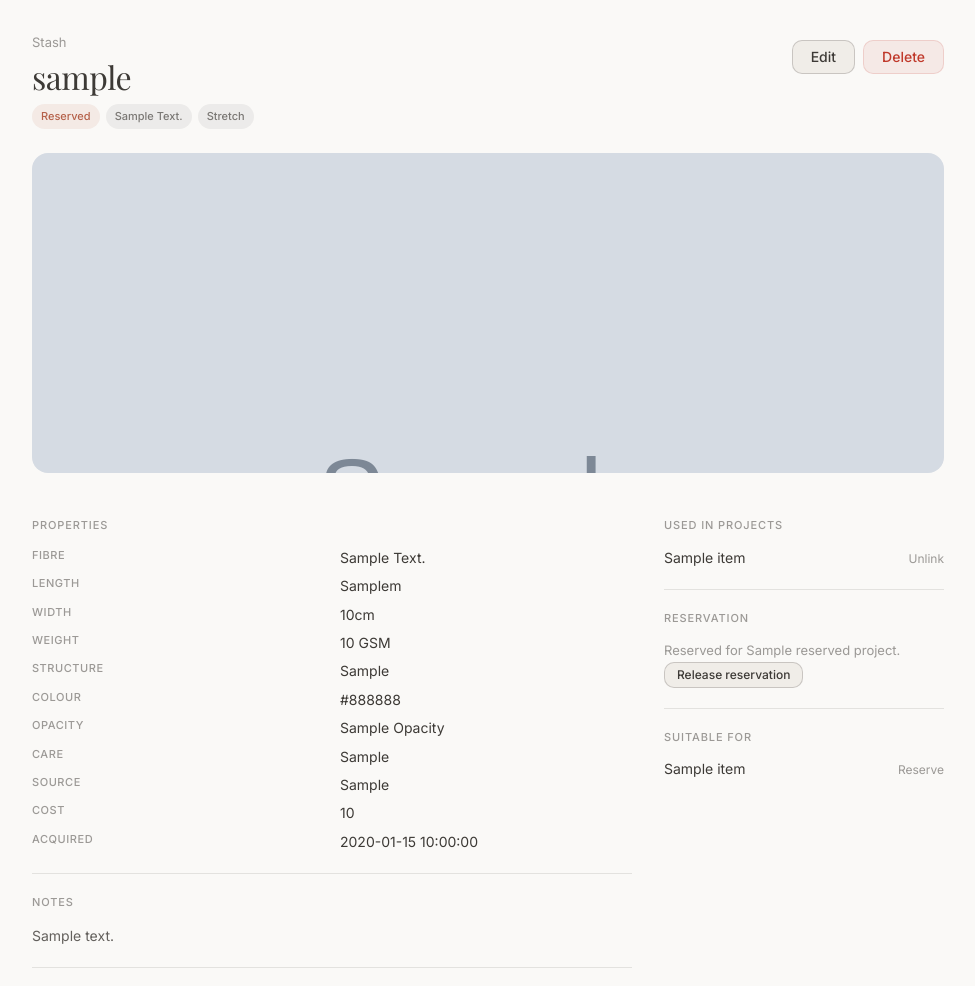
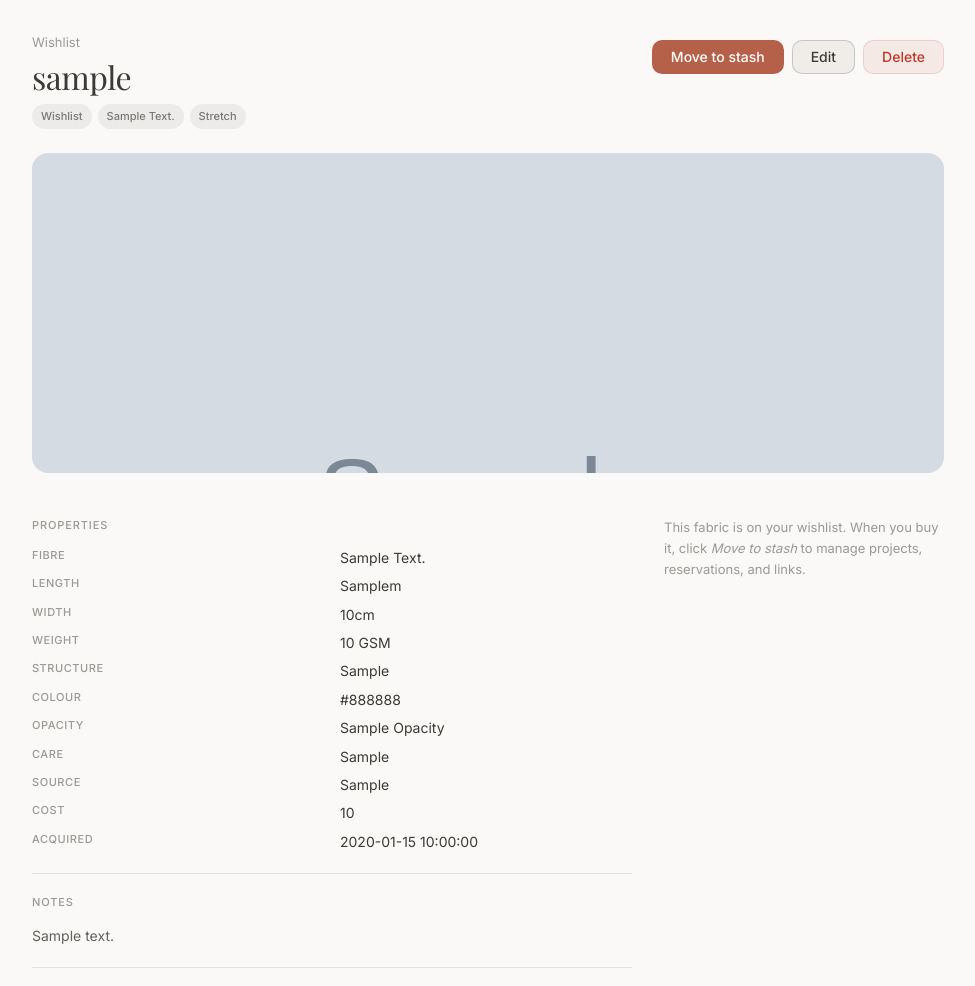
Before and after one commit to danielacarrasco/seam-app, a Flask app: page /stash/1 in a window 1280 px wide. Shown: the part 56-1042 px from the top of the page, without its empty margins (152-1127 px from the left). Run offline with Flask 3, Linux system fonts and the light colour scheme; grey boxes marked "Sample" are stand-in pictures; a database or web service that is not in the repository returns one stand-in record (values such as "Sample title"); data that the repository does not hold is empty; some web fonts are replaced.

Commit message:
stash: wishlist tab for fabrics not yet bought
Adds a 'wishlist' boolean to fabrics so the same shape (nickname,
fibre, length, photo, suitable garment types, etc.) covers both owned
and aspirational fabrics. Default behaviour is unchanged — the list
endpoint excludes wishlist items unless wishlist=true is passed.

API:
- New column with NOT NULL DEFAULT 0; migration shim adds it to
  existing tables on next deploy.
- GET /fabrics/?wishlist=true filters to wishlist items.
- POST /fabrics/{id}/buy flips wishlist to false (move to stash).
- Reservation endpoint rejects wishlist fabrics with a 400 ('buy it
  first'). Update endpoint clears reservation if wishlist flips back
  on, so state stays consistent.

Web:
- Stash index now has a tab bar 'My stash' / 'Wishlist' with counts.
  The default tab is still the owned stash, so existing flows are
  untouched.
- Reserved filter only shows on the owned tab; doesn't apply to
  wishlist.
- New form has a 'Add to wishlist' checkbox (pre-checked when the
  user clicked +Add from the wishlist tab); copy and CTA labels
  switch to match.
- Stash detail surfaces a 'Wishlist' chip and 'Move to stash' button
  on wishlist items, hides the project-link and reservation panels
  for wishlist fabrics, and points the breadcrumb back to the right
  tab.
- fabric_card partial shows a 'Wishlist' chip instead of
  reserved/available when applicable.

```diff
--- a/api/main.py
+++ b/api/main.py
@@ -30,6 +30,7 @@ def _ensure_columns():
     """
     desired = {
         "makes": {"rating": "FLOAT"},
+        "fabrics": {"wishlist": "BOOLEAN NOT NULL DEFAULT 0"},
     }
     inspector = inspect(engine)
     with engine.connect() as conn:
--- a/api/models/fabric.py
+++ b/api/models/fabric.py
@@ -43,6 +43,8 @@ class Fabric(Base):
         Integer, ForeignKey("projects.id", ondelete="SET NULL"), nullable=True
     )
 
+    wishlist = Column(Boolean, default=False, nullable=False)
+
     created_at = Column(DateTime, default=datetime.utcnow, nullable=False)
     updated_at = Column(
         DateTime, default=datetime.utcnow, onupdate=datetime.utcnow, nullable=False
--- a/api/schemas/fabric.py
+++ b/api/schemas/fabric.py
@@ -24,10 +24,12 @@ class FabricBase(BaseModel):
 
 class FabricCreate(FabricBase):
     nickname: str = Field(..., min_length=1, max_length=200)
+    wishlist: bool = False
 
 
 class FabricUpdate(FabricBase):
     reserved: Optional[bool] = None
+    wishlist: Optional[bool] = None
 
 
 class _ReservedProjectRef(BaseModel):
@@ -45,6 +47,7 @@ class FabricSummary(BaseModel):
     color: Optional[str] = None
     length_meters: Optional[float] = None
     reserved: bool
+    wishlist: bool = False
     photo_url: Optional[str] = None
 
 
@@ -71,5 +74,6 @@ class FabricRead(BaseModel):
     photo_url: Optional[str] = None
     reserved: bool
     reserved_project: Optional[_ReservedProjectRef] = None
+    wishlist: bool = False
     created_at: datetime
     updated_at: datetime
--- a/web/routes/stash.py
+++ b/web/routes/stash.py
@@ -8,15 +8,34 @@ API = os.getenv("API_BASE_URL", "http://localhost:8000")
 
 @bp.route("/")
 def index():
-    params = {k: v for k, v in request.args.items() if v}
+    tab = request.args.get("tab", "stash")
+    is_wishlist = tab == "wishlist"
+    params = {k: v for k, v in request.args.items() if v and k != "tab"}
+    params["wishlist"] = "true" if is_wishlist else "false"
     resp = requests.get(f"{API}/fabrics/", params=params)
     fabrics = resp.json() if resp.ok else []
-    return render_template("stash/index.html", fabrics=fabrics, filters=params)
+    # Counts for the tab badges; cheap second call.
+    other = requests.get(
+        f"{API}/fabrics/",
+        params={"wishlist": "false" if is_wishlist else "true"},
+    )
+    other_count = len(other.json()) if other.ok else 0
+    return render_template(
+        "stash/index.html",
+        fabrics=fabrics,
+        filters={k: v for k, v in params.items() if k != "wishlist"},
+        active_tab=tab,
+        is_wishlist=is_wishlist,
+        other_count=other_count,
+        own_count=len(fabrics) if not is_wishlist else other_count,
+        wishlist_count=len(fabrics) if is_wishlist else other_count,
+    )
 
 
 @bp.route("/new")
 def new():
-    return render_template("stash/new.html")
+    wishlist = request.args.get("tab") == "wishlist"
+    return render_template("stash/new.html", default_wishlist=wishlist)
 
 
 @bp.route("/", methods=["POST"])
@@ -38,6 +57,7 @@ def create():
         "date_acquired": request.form.get("date_acquired"),
         "suitable_garment_types": request.form.getlist("suitable_garment_types"),
         "notes": request.form.get("notes"),
+        "wishlist": request.form.get("wishlist") == "on",
     }
     data = {k: (None if v == "" else v) for k, v in data.items()}
     resp = requests.post(f"{API}/fabrics/", json=data)
@@ -49,10 +69,23 @@ def create():
                 f"{API}/fabrics/{fabric.get('id')}/photo",
                 files={"file": (photo.filename, photo.stream, photo.content_type)},
             )
-        flash("Fabric added to stash.", "success")
+        flash(
+            "Added to wishlist." if data.get("wishlist") else "Fabric added to stash.",
+            "success",
+        )
         return redirect(url_for("stash.detail", fabric_id=fabric.get("id")))
     flash("Something went wrong. Please try again.", "error")
     return redirect(url_for("stash.new"))
+
+
+@bp.route("/<int:fabric_id>/buy", methods=["POST"])
+def buy(fabric_id):
+    resp = requests.post(f"{API}/fabrics/{fabric_id}/buy")
+    if resp.ok:
+        flash("Moved to your stash.", "success")
+    else:
+        flash("Could not move fabric.", "error")
+    return redirect(url_for("stash.detail", fabric_id=fabric_id))
 
 
 @bp.route("/<int:fabric_id>")
--- a/web/static/css/main.css
+++ b/web/static/css/main.css
@@ -231,6 +231,8 @@ input, select, textarea { font-family: inherit; font-size: inherit; }
 .tab--active { color: var(--color-text); border-bottom-color: var(--color-primary); font-weight: 500; }
 .tab-panel--hidden { display: none; }
 .form__input--other { margin-top: 6px; }
+.tab-bar--page { margin: 8px 0 18px; }
+a.tab { text-decoration: none; }
 
 /* --- Journal --- */
 .form-page--narrow { max-width: 720px; margin: 0 auto; }
--- a/web/templates/partials/fabric_card.html
+++ b/web/templates/partials/fabric_card.html
@@ -9,8 +9,12 @@
   <div class="fabric-card__body">
     <p class="fabric-card__name">{{ fabric.nickname }}</p>
     <p class="fabric-card__meta">{{ fabric.fiber_content }} · {{ fabric.length_meters }}m</p>
+    {% if fabric.wishlist %}
+    <span class="chip chip--neutral">Wishlist</span>
+    {% else %}
     <span class="chip chip--{{ 'reserved' if fabric.reserved else 'available' }}">
       {{ 'Reserved' if fabric.reserved else 'Available' }}
     </span>
+    {% endif %}
   </div>
 </a>
--- a/web/templates/stash/detail.html
+++ b/web/templates/stash/detail.html
@@ -4,17 +4,26 @@
 <div class="detail-page">
   <div class="detail-page__header">
     <div>
-      <p class="breadcrumb"><a href="{{ url_for('stash.index') }}">Stash</a></p>
+      <p class="breadcrumb"><a href="{{ url_for('stash.index', tab='wishlist' if fabric.wishlist else None) }}">{% if fabric.wishlist %}Wishlist{% else %}Stash{% endif %}</a></p>
       <h1 class="page-title">{{ fabric.nickname }}</h1>
       <div class="chip-row">
-        <span class="chip chip--{{ 'reserved' if fabric.reserved else 'available' }}">{{ 'Reserved' if fabric.reserved else 'Available' }}</span>
+        {% if fabric.wishlist %}
+          <span class="chip chip--neutral">Wishlist</span>
+        {% else %}
+          <span class="chip chip--{{ 'reserved' if fabric.reserved else 'available' }}">{{ 'Reserved' if fabric.reserved else 'Available' }}</span>
+        {% endif %}
         {% if fabric.fiber_content %}<span class="chip chip--neutral">{{ fabric.fiber_content | title }}</span>{% endif %}
         {% if fabric.stretch %}<span class="chip chip--neutral">Stretch</span>{% endif %}
       </div>
     </div>
     <div class="detail-page__actions">
+      {% if fabric.wishlist %}
+      <form method="post" action="{{ url_for('stash.buy', fabric_id=fabric.id) }}">
+        <button type="submit" class="btn btn--primary">Move to stash</button>
+      </form>
+      {% endif %}
       <a href="{{ url_for('stash.edit', fabric_id=fabric.id) }}" class="btn btn--secondary">Edit</a>
-      <form method="post" action="{{ url_for('stash.delete', fabric_id=fabric.id) }}" onsubmit="return confirm('Remove this fabric from stash?')">
+      <form method="post" action="{{ url_for('stash.delete', fabric_id=fabric.id) }}" onsubmit="return confirm('Remove this fabric?')">
         <button type="submit" class="btn btn--danger">Delete</button>
       </form>
     </div>
@@ -59,6 +68,11 @@
       </section>
     </div>
     <aside class="detail-page__sidebar">
+      {% if fabric.wishlist %}
+      <section class="detail-section">
+        <p class="muted">This fabric is on your wishlist. When you buy it, click <em>Move to stash</em> to manage projects, reservations, and links.</p>
+      </section>
+      {% else %}
       <section class="detail-section">
         <h2 class="section-label">Used in projects</h2>
         {% if used_in %}
@@ -113,6 +127,7 @@
         </ul>
       </section>
       {% endif %}
+      {% endif %}
     </aside>
   </div>
 </div>
```
Also changed, not shown: api/routers/fabrics.py (+25 -2 lines), web/templates/stash/index.html (+23 -5 lines), web/templates/stash/new.html (+9 -4 lines).
